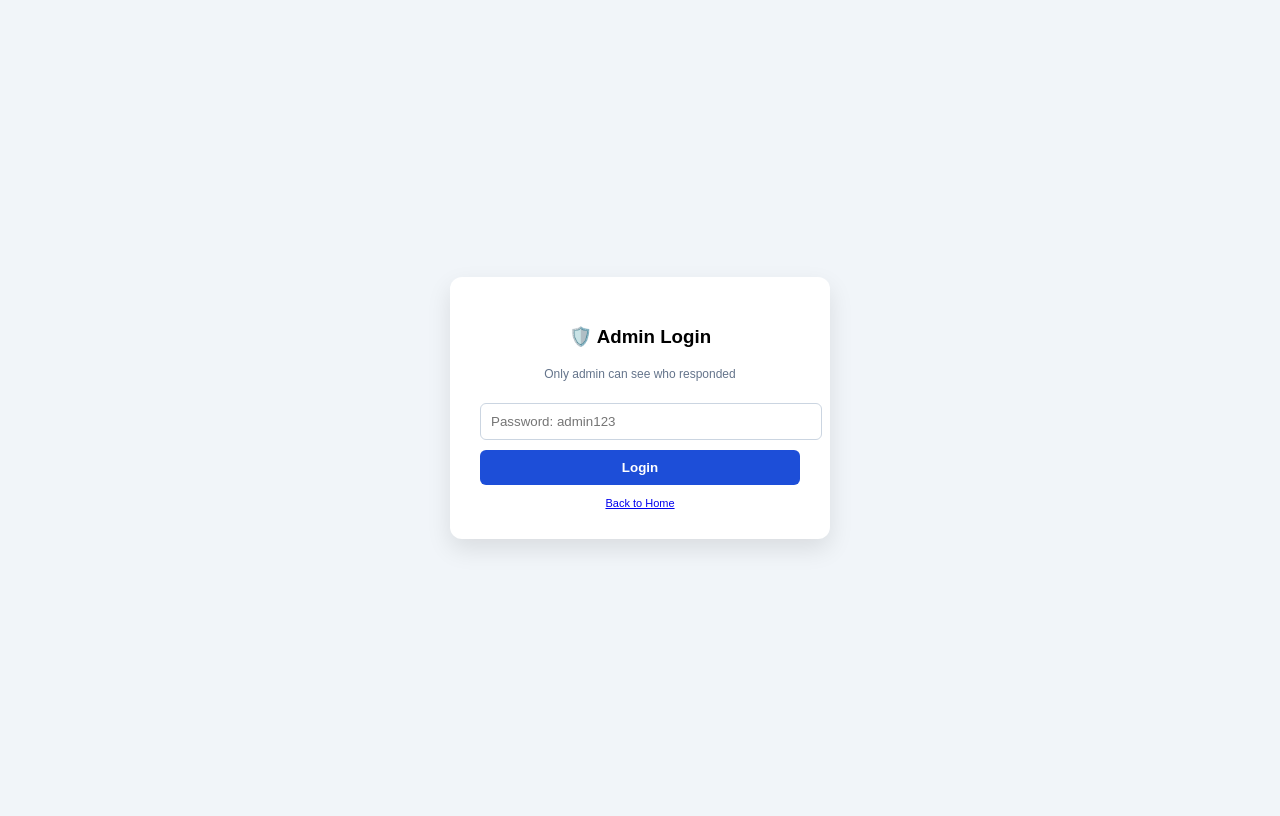
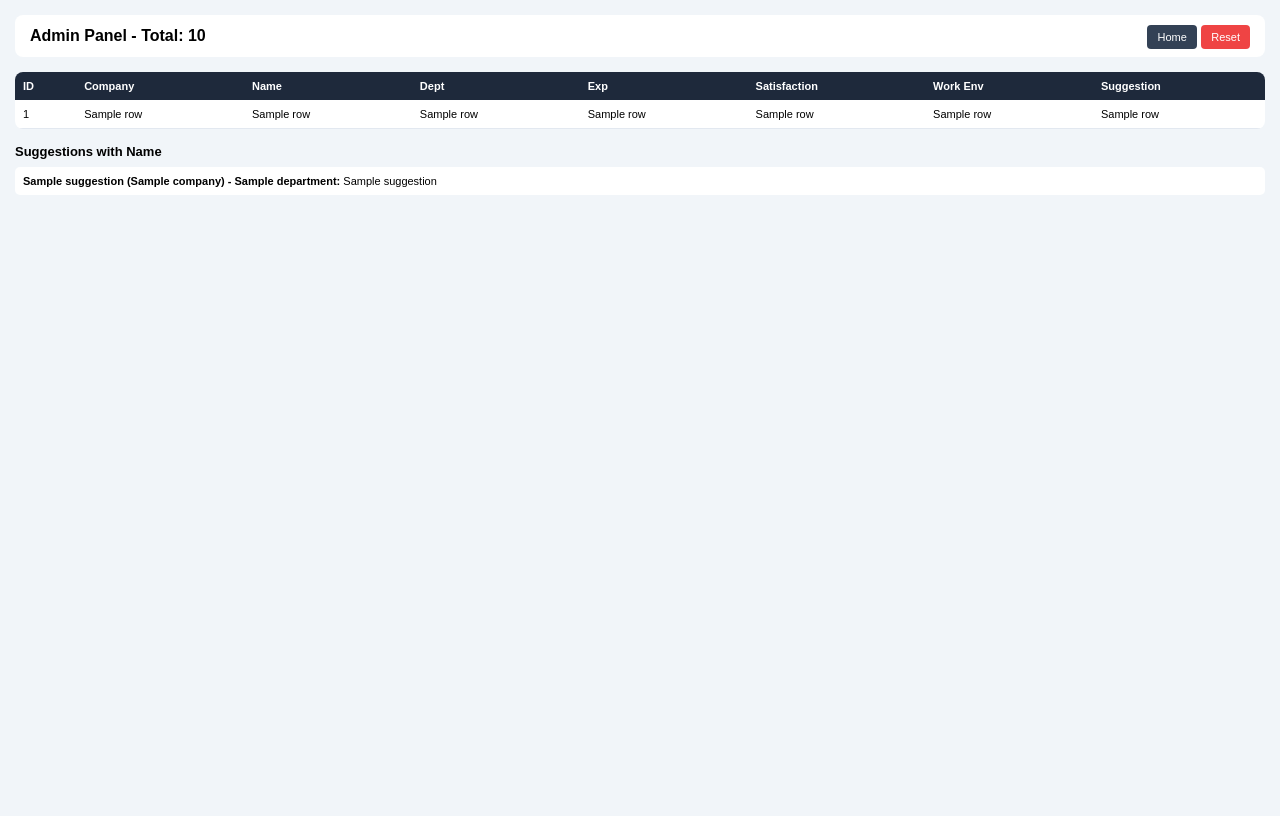
Before and after one commit to bhargaveekmca25-jpg/organization-employee-survey, a Flask app: template templates/admin.html in a window 1280 px wide. After the commit the page ends 195 px from the top, so only its background shows below. Run offline with Flask 3, Linux system fonts and the light colour scheme; the template is opened without the code that fills it: most values are stand-ins (such as "Sample title", 1, 10 or a date in 2020).

Commit message:
fix admin page not opening

```diff
--- a/templates/admin.html
+++ b/templates/admin.html
@@ -3,72 +3,53 @@
 <head>
     <meta charset="UTF-8">
     <meta name="viewport" content="width=device-width, initial-scale=1.0">
-    <title>Admin Login</title>
+    <title>Admin Panel</title>
     <style>
-        body {
-            font-family: Arial;
-            background: #f1f5f9;
-            display: flex;
-            justify-content: center;
-            align-items: center;
-            height: 100vh;
-        }
-        .box {
-            background: white;
-            padding: 30px;
-            border-radius: 12px;
-            box-shadow: 0 10px 25px rgba(0,0,0,0.1);
-            width: 320px;
-            text-align: center;
-        }
-        input {
-            width: 100%;
-            padding: 10px;
-            margin: 10px 0;
-            border: 1px solid #cbd5e1;
-            border-radius: 6px;
-        }
-        button {
-            width: 100%;
-            padding: 10px;
-            background: #1d4ed8;
-            color: white;
-            border: none;
-            border-radius: 6px;
-            font-weight: bold;
-            cursor: pointer;
-        }
-        .err {
-            color: red;
-            font-size: 12px;
-            margin-bottom: 10px;
-        }
+        * { margin:0; padding:0; box-sizing:border-box; }
+        body { font-family: Arial; background: #f1f5f9; padding: 15px; }
+        .header { background: white; padding: 12px 15px; border-radius: 8px; display: flex; justify-content: space-between; align-items: center; margin-bottom: 15px; }
+        table { width: 100%; background: white; border-collapse: collapse; font-size: 11px; border-radius: 8px; overflow: hidden; }
+        th { background: #1e293b; color: white; padding: 8px; text-align: left; }
+        td { padding: 8px; border-bottom: 1px solid #e2e8f0; }
+        tr:hover { background: #f8fafc; }
+        .btn { padding: 6px 10px; border-radius: 4px; text-decoration: none; font-size: 11px; color: white; }
+        .btn-home { background: #334155; }
+        .btn-reset { background: #ef4444; }
+        .wrap { overflow-x: auto; }
     </style>
 </head>
 <body>
-    <div class="box">
-        <h3>🛡️ Admin Login</h3>
-        <p style="font-size:12px; color:#64748b;">
-            Only admin can see who responded
-        </p>
+    <div class="header">
+        <h4>Admin Panel - Total: {{ total }}</h4>
+        <div>
+            <a href="/" class="btn btn-home">Home</a>
+            <a href="/reset" class="btn btn-reset" onclick="return confirm('Sab data delete karna hai?')">Reset</a>
+        </div>
+    </div>
 
-        {% if error %}
-            <div class="err">{{ error }}</div>
-        {% endif %}
+    <div class="wrap">
+        <table>
+            <tr>
+                <th>ID</th><th>Company</th><th>Name</th><th>Dept</th><th>Exp</th><th>Satisfaction</th><th>Work Env</th><th>Suggestion</th>
+            </tr>
+            {% for r in rows %}
+            <tr>
+                <td>{{ r[0] }}</td>
+                <td>{{ r[1] }}</td>
+                <td>{{ r[2] }}</td>
+                <td>{{ r[3] }}</td>
+                <td>{{ r[4] }}</td>
+                <td>{{ r[5] }}</td>
+                <td>{{ r[6] }}</td>
+                <td>{{ r[14] }}</td>
+            </tr>
+            {% endfor %}
+        </table>
+    </div>
 
-        <form method="POST">
-            <input
-                type="password"
-                name="password"
-                placeholder="Password: admin123"
-                required
-            >
-            <button type="submit">Login</button>
-        </form>
-
-        <a href="/" style="font-size:11px; display:block; margin-top:12px;">
-            Back to Home
-        </a>
-    </div>
+    <h4 style="margin: 15px 0 8px; font-size:13px;">Suggestions with Name</h4>
+    {% for s in suggestions %}
+        <p style="font-size:11px; background:white; padding:8px; border-radius:5px; margin:4px 0;"><b>{{ s.name }} ({{ s.company }}) - {{ s.department }}:</b> {{ s.suggestion }}</p>
+    {% endfor %}
 </body>
 </html>
```
Also changed, not shown: templates/admin_login.html (+8 -70 lines).
